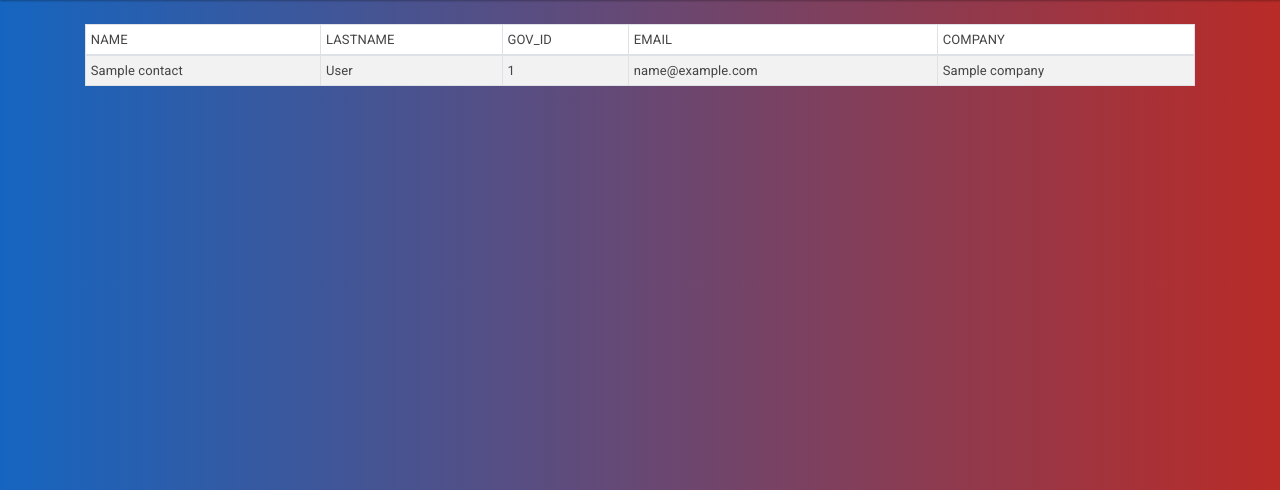
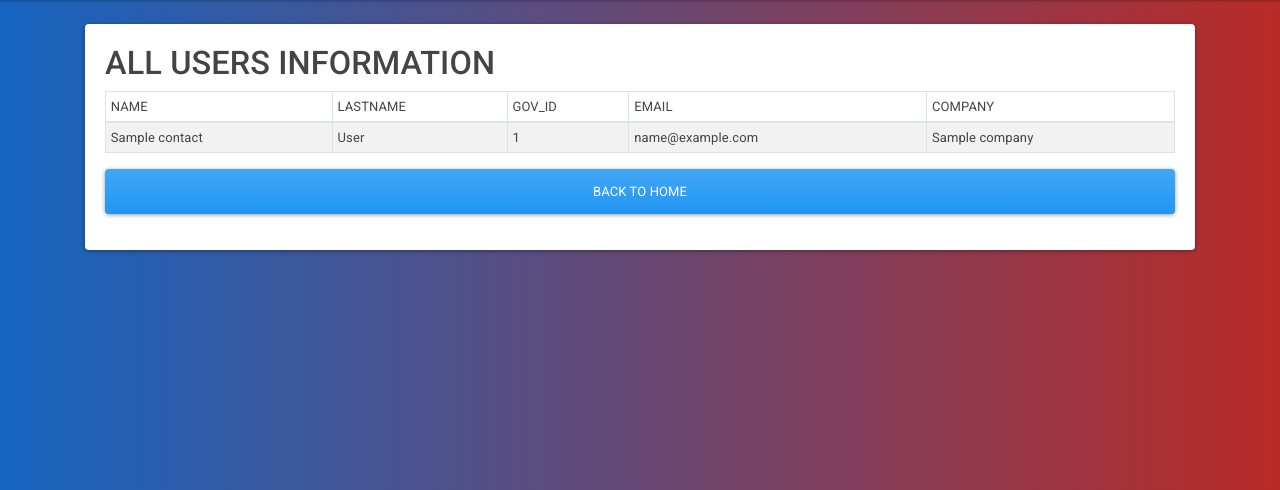
Before and after one commit to jorgechauxjr/hbtn_col_assestment_test, a Flask app: template frontend/templates/users.html in a window 1280 px wide. Shown: the part 79-569 px from the top of the page. Run offline with Flask 2, Linux system fonts and the light colour scheme; the template is opened without the code that fills it: most values are stand-ins (such as "Sample title", 1, 10 or a date in 2020).

Commit message:
Implement back to home and logout buttons in templates

```diff
--- a/frontend/templates/home.html
+++ b/frontend/templates/home.html
@@ -39,6 +39,12 @@
     </button>
     </div>
 
+    <div class="form-group">
+      <button type="button" onclick="location.href='/'"
+      class="btn btn-danger btn-block ">
+      Logout
+    </button>
+    </div>
   </form>
 </div>
 
--- a/frontend/templates/users.html
+++ b/frontend/templates/users.html
@@ -2,7 +2,8 @@
 
 <!-- Blockbody es lo que semostraria en el blockbody de layout.html -->
 {% block body %}
-
+<div class="card card-body">
+  <h1>ALL USERS INFORMATION</h1>
   <div class=".col-md-7">
     <table class="table table-striped table-bordered bg-white table-sm">
       <thead>
@@ -27,6 +28,11 @@
       </tbody>
     </table>
   </div>
+  <div class="form-group">
+    <button type="button" onclick="location.href='/home'"
+    class="btn btn-primary btn-block">
+    Back to Home
+  </button>
+  </div>
 </div>
-
 {% endblock %}
```
Also changed, not shown: frontend/templates/order.html (+8 -1 lines).
